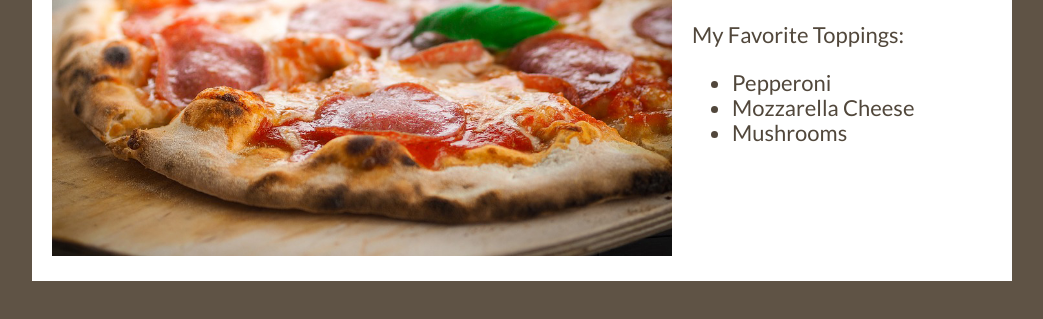
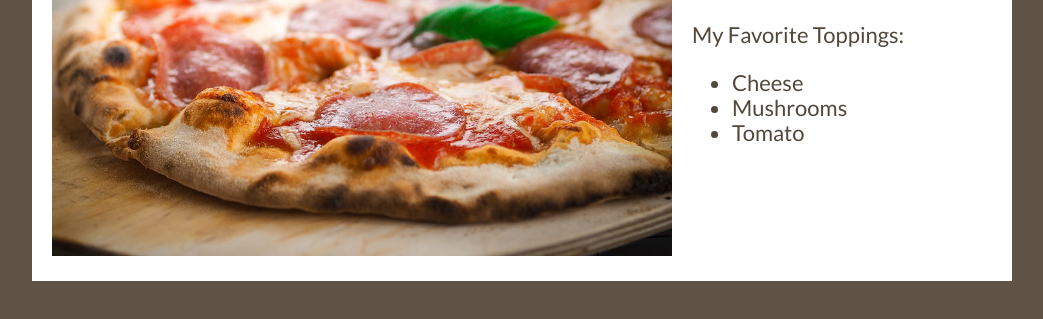
Before and after one commit to Valerie-Gtrz/freshPizza, a plain HTML site: page index.html in a window 1280 px wide. Shown: the part 197-516 px from the top of the page, without its empty margins (118-1161 px from the left). Drawn offline with nearby package versions, Linux system fonts and the light colour scheme; a web font is replaced by a local one.

Commit message:
Changed Preferred Ingredients

```diff
--- a/index.html
+++ b/index.html
@@ -22,9 +22,9 @@
     <h1>Pizza!</h1>
     <p>My Favorite Toppings: </p>
     <ul>
-      <li>Pepperoni</li>
-      <li>Mozzarella Cheese</li>
+      <li>Cheese</li>
       <li>Mushrooms</li>
+      <li>Tomato</li>
     </ul>
   </div>
 </div>
```
